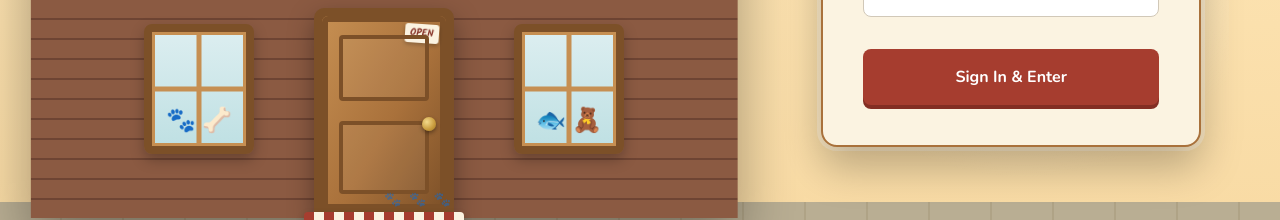
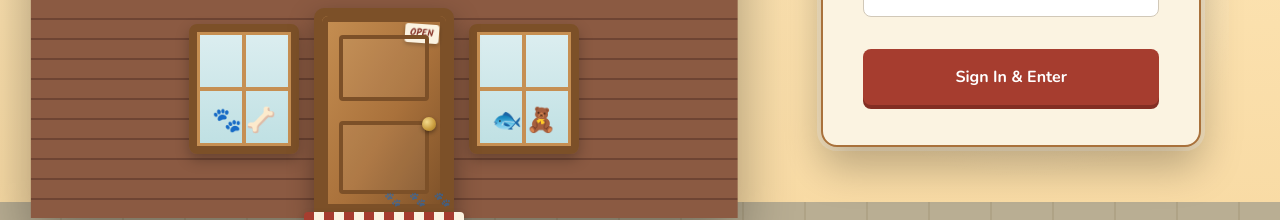
Before and after one commit to Aarnaaa22/pet-care-HMI, a React (Vite) app: page / in a window 1280 px wide. Shown: the part 486-706 px from the top of the page. Built offline with nearby package versions, Linux system fonts and the light colour scheme.

Commit message:
Fix window positioning in ShopDoorIntro and remove React+Tailwind footer text

```diff
--- a/src/components/ShopDoorIntro.jsx
+++ b/src/components/ShopDoorIntro.jsx
@@ -131,17 +131,17 @@ export default function ShopDoorIntro({ onEnter }) {
           </div>
 
           {/* Left Window */}
-          <div style={{ position: 'absolute', bottom: 'calc(12% + 8%)', left: 'calc(50% - 240px)', width: 'clamp(90px, 15vw, 110px)', height: 130, background: 'linear-gradient(180deg, #DCEEF0, #BFE0E3)', border: '8px solid #7C5028', borderRadius: 8, boxShadow: 'inset 0 0 0 3px #C68F52, 0 6px 14px rgba(0,0,0,.25)', overflow: 'hidden' }}>
-            <div style={{ position: 'absolute', top: '50%', left: 0, right: 0, height: 5, background: '#C68F52', transform: 'translateY(-50%)' }} />
-            <div style={{ position: 'absolute', left: '50%', top: 0, bottom: 0, width: 5, background: '#C68F52', transform: 'translateX(-50%)' }} />
-            <div style={{ position: 'absolute', bottom: 8, left: 8, right: 8, height: '60%', display: 'flex', alignItems: 'flex-end', justifyContent: 'center', gap: 6, fontSize: 24 }}>🐾 <span>🦴</span></div>
+          <div style={{ position: 'absolute', bottom: 'calc(12% + 8%)', right: 'calc(50% + 85px)', width: 'clamp(50px, 12vw, 110px)', height: 'clamp(70px, 18vw, 130px)', background: 'linear-gradient(180deg, #DCEEF0, #BFE0E3)', border: 'clamp(4px, 1vw, 8px) solid #7C5028', borderRadius: 8, boxShadow: 'inset 0 0 0 3px #C68F52, 0 6px 14px rgba(0,0,0,.25)', overflow: 'hidden' }}>
+            <div style={{ position: 'absolute', top: '50%', left: 0, right: 0, height: 4, background: '#C68F52', transform: 'translateY(-50%)' }} />
+            <div style={{ position: 'absolute', left: '50%', top: 0, bottom: 0, width: 4, background: '#C68F52', transform: 'translateX(-50%)' }} />
+            <div style={{ position: 'absolute', bottom: 8, left: 8, right: 8, height: '60%', display: 'flex', alignItems: 'flex-end', justifyContent: 'center', gap: '4px', fontSize: 'clamp(14px, 2.5vw, 24px)' }}>🐾 <span>🦴</span></div>
           </div>
 
           {/* Right Window */}
-          <div style={{ position: 'absolute', bottom: 'calc(12% + 8%)', right: 'calc(50% - 240px)', width: 'clamp(90px, 15vw, 110px)', height: 130, background: 'linear-gradient(180deg, #DCEEF0, #BFE0E3)', border: '8px solid #7C5028', borderRadius: 8, boxShadow: 'inset 0 0 0 3px #C68F52, 0 6px 14px rgba(0,0,0,.25)', overflow: 'hidden' }}>
-            <div style={{ position: 'absolute', top: '50%', left: 0, right: 0, height: 5, background: '#C68F52', transform: 'translateY(-50%)' }} />
-            <div style={{ position: 'absolute', left: '50%', top: 0, bottom: 0, width: 5, background: '#C68F52', transform: 'translateX(-50%)' }} />
-            <div style={{ position: 'absolute', bottom: 8, left: 8, right: 8, height: '60%', display: 'flex', alignItems: 'flex-end', justifyContent: 'center', gap: 6, fontSize: 24 }}>🐟 <span>🧸</span></div>
+          <div style={{ position: 'absolute', bottom: 'calc(12% + 8%)', left: 'calc(50% + 85px)', width: 'clamp(50px, 12vw, 110px)', height: 'clamp(70px, 18vw, 130px)', background: 'linear-gradient(180deg, #DCEEF0, #BFE0E3)', border: 'clamp(4px, 1vw, 8px) solid #7C5028', borderRadius: 8, boxShadow: 'inset 0 0 0 3px #C68F52, 0 6px 14px rgba(0,0,0,.25)', overflow: 'hidden' }}>
+            <div style={{ position: 'absolute', top: '50%', left: 0, right: 0, height: 4, background: '#C68F52', transform: 'translateY(-50%)' }} />
+            <div style={{ position: 'absolute', left: '50%', top: 0, bottom: 0, width: 4, background: '#C68F52', transform: 'translateX(-50%)' }} />
+            <div style={{ position: 'absolute', bottom: 8, left: 8, right: 8, height: '60%', display: 'flex', alignItems: 'flex-end', justifyContent: 'center', gap: '4px', fontSize: 'clamp(14px, 2.5vw, 24px)' }}>🐟 <span>🧸</span></div>
           </div>
 
           {/* Door Frame + Door */}
```
